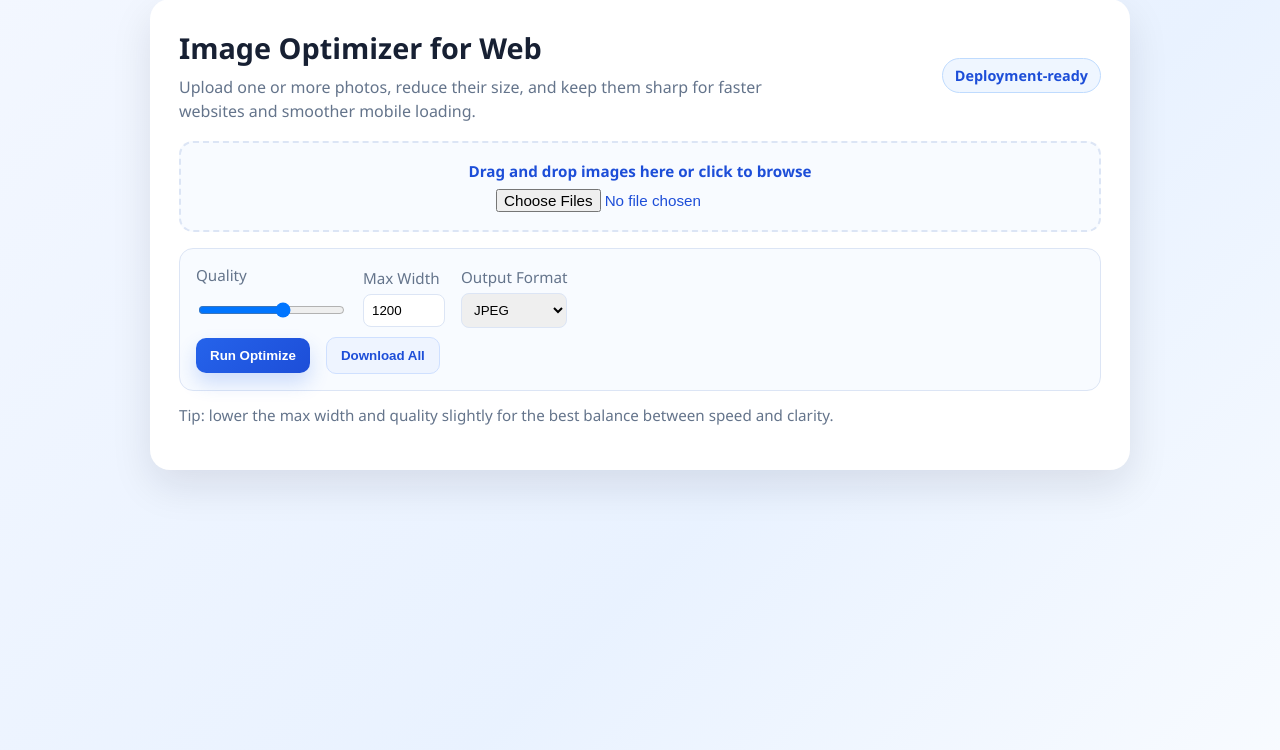
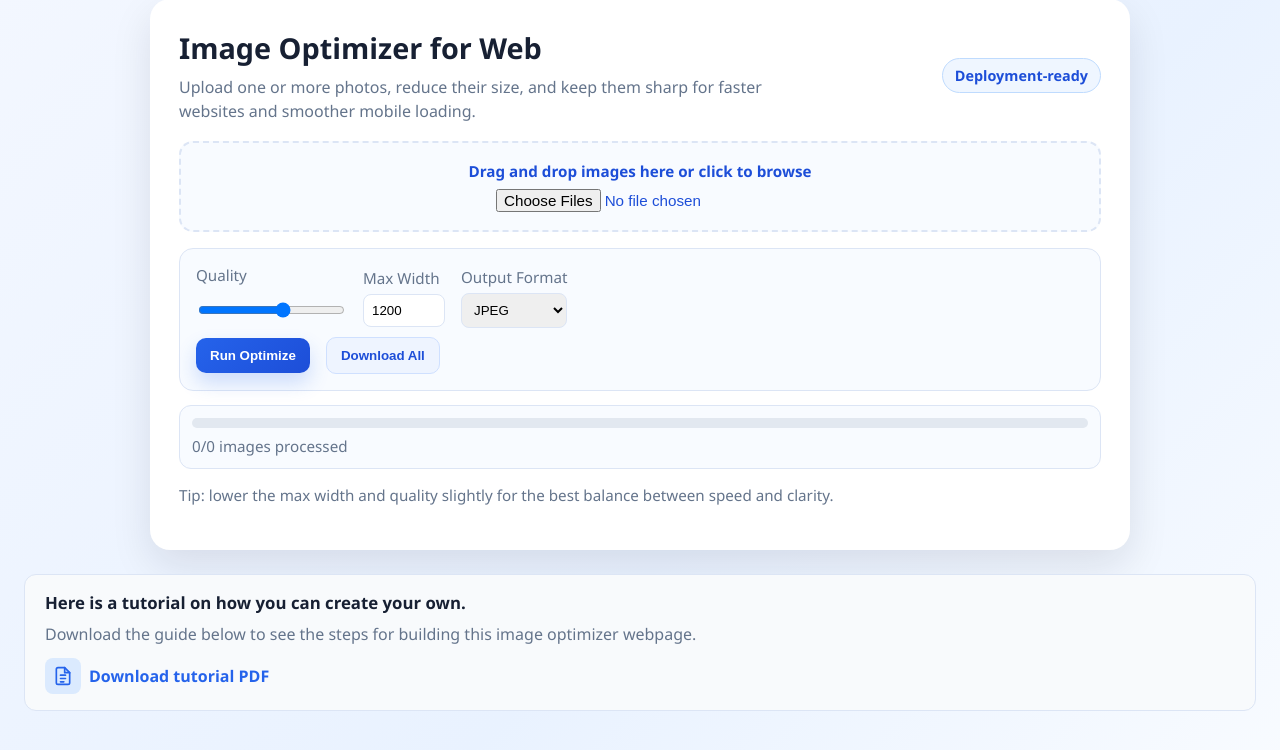
Before and after one commit to aldemas-py/codeSnippets, a PHP site: page / in a window 1280 px wide. Shown: the part 25-775 px from the top of the page. Run offline with PHP 8.4, Linux system fonts and the light colour scheme.

Commit message:
script added to git repo

```diff
--- a/a My code smippets/scripts/index.php
+++ b/a My code smippets/scripts/index.php
@@ -164,7 +164,7 @@ if ($requestMethod === 'POST' && isset($_FILES['image']) && isset($_POST['fileNa
             </div>
         </div>
 
-        <div class="progress-wrap" id="progressWrap" style="display:none;">
+        <div class="progress-wrap" id="progressWrap">
             <div class="progress-bar">
                 <div class="progress-fill" id="progressFill"></div>
             </div>
@@ -181,15 +181,32 @@ if ($requestMethod === 'POST' && isset($_FILES['image']) && isset($_POST['fileNa
         <p id="result" class="result-text"></p>
     </div>
 
-    <div id="previewModal" class="modal">
+    <div id="previewModal" class="modal" aria-hidden="true">
         <div class="modal-content">
-            <span id="closeModal" class="close-btn">&times;</span>
+            <span id="closeModal" class="close-btn" role="button" tabindex="0" aria-label="Close preview">&times;</span>
             <img id="modalImage" alt="Zoomed preview">
         </div>
     </div>
 
+    <div class="tutorial-card">
+        <h3>Here is a tutorial on how you can create your own.</h3>
+        <p>Download the guide below to see the steps for building this image optimizer webpage.</p>
+        <a class="tutorial-link" href="image_optimizer_webpage_tutorial.pdf" download>
+            <span class="tutorial-icon" aria-hidden="true">
+                <svg xmlns="http://www.w3.org/2000/svg" width="20" height="20" viewBox="0 0 24 24" fill="none"
+                    stroke="currentColor" stroke-width="2" stroke-linecap="round" stroke-linejoin="round">
+                    <path d="M14 2H6a2 2 0 0 0-2 2v16a2 2 0 0 0 2 2h12a2 2 0 0 0 2-2V8z"></path>
+                    <polyline points="14 2 14 8 20 8"></polyline>
+                    <path d="M9 15h6"></path>
+                    <path d="M9 11h6"></path>
+                    <path d="M9 19h4"></path>
+                </svg>
+            </span>
+            <span>Download tutorial PDF</span>
+        </a>
+    </div>
+
     <script src="app.js"></script>
-
 </body>
 
 </html>
--- a/a My code smippets/scripts/styles.css
+++ b/a My code smippets/scripts/styles.css
@@ -301,6 +301,55 @@ button:hover {
     place-items: center;
 }
 
+.tutorial-card {
+    margin-top: 24px;
+    padding: 16px 20px;
+    border: 1px solid var(--border);
+    border-radius: 12px;
+    background: #f8fafc;
+}
+
+.tutorial-card h3 {
+    margin: 0 0 8px;
+    font-size: 1.05rem;
+    color: var(--text);
+}
+
+.tutorial-card p {
+    margin: 0 0 12px;
+    color: var(--muted);
+    line-height: 1.5;
+}
+
+.tutorial-link {
+    display: inline-flex;
+    align-items: center;
+    gap: 8px;
+    color: var(--primary);
+    font-weight: 600;
+    text-decoration: none;
+}
+
+.tutorial-link:hover {
+    color: var(--primary-dark);
+    text-decoration: underline;
+}
+
+.tutorial-icon {
+    display: inline-flex;
+    align-items: center;
+    justify-content: center;
+    width: 36px;
+    height: 36px;
+    border-radius: 8px;
+    background: #dbeafe;
+}
+
+.tutorial-icon svg {
+    width: 20px;
+    height: 20px;
+}
+
 @media (max-width: 700px) {
     .card {
         padding: 18px;
```
Also changed, not shown: a My code smippets/scripts/README.md (added), 1 other file.
